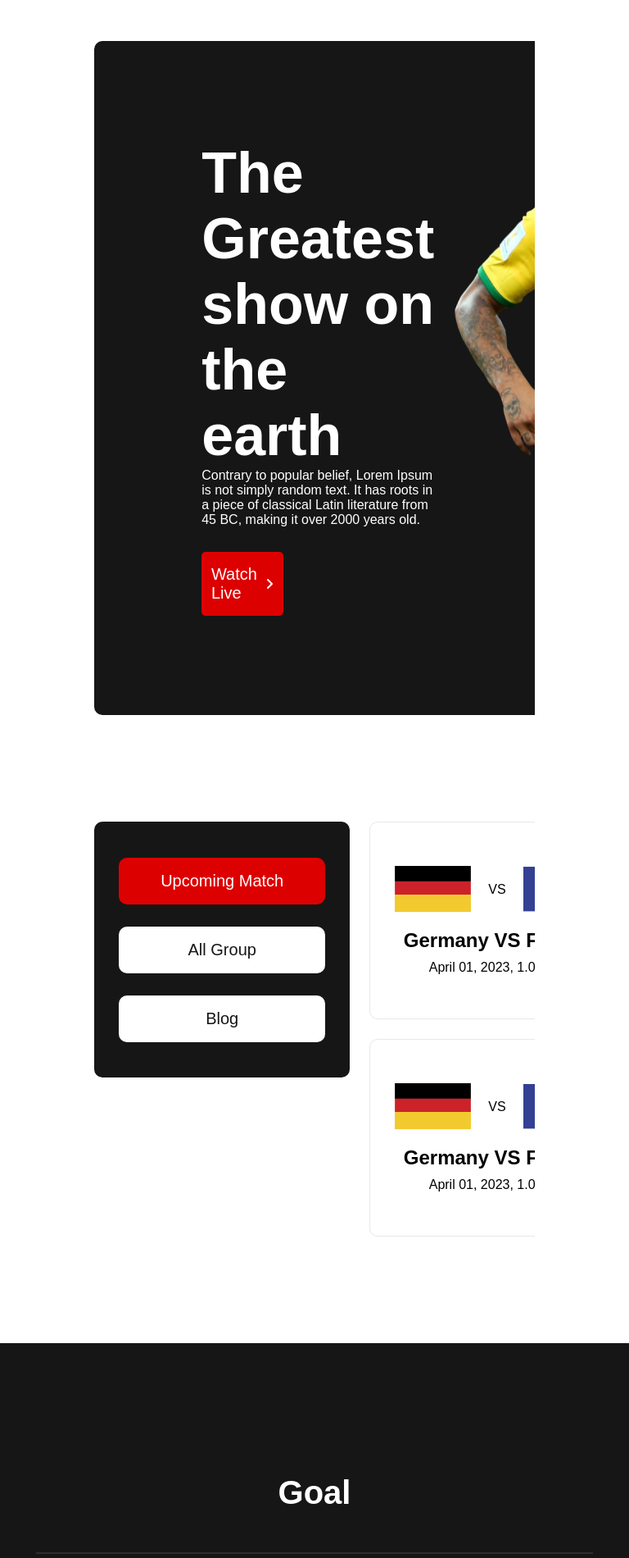
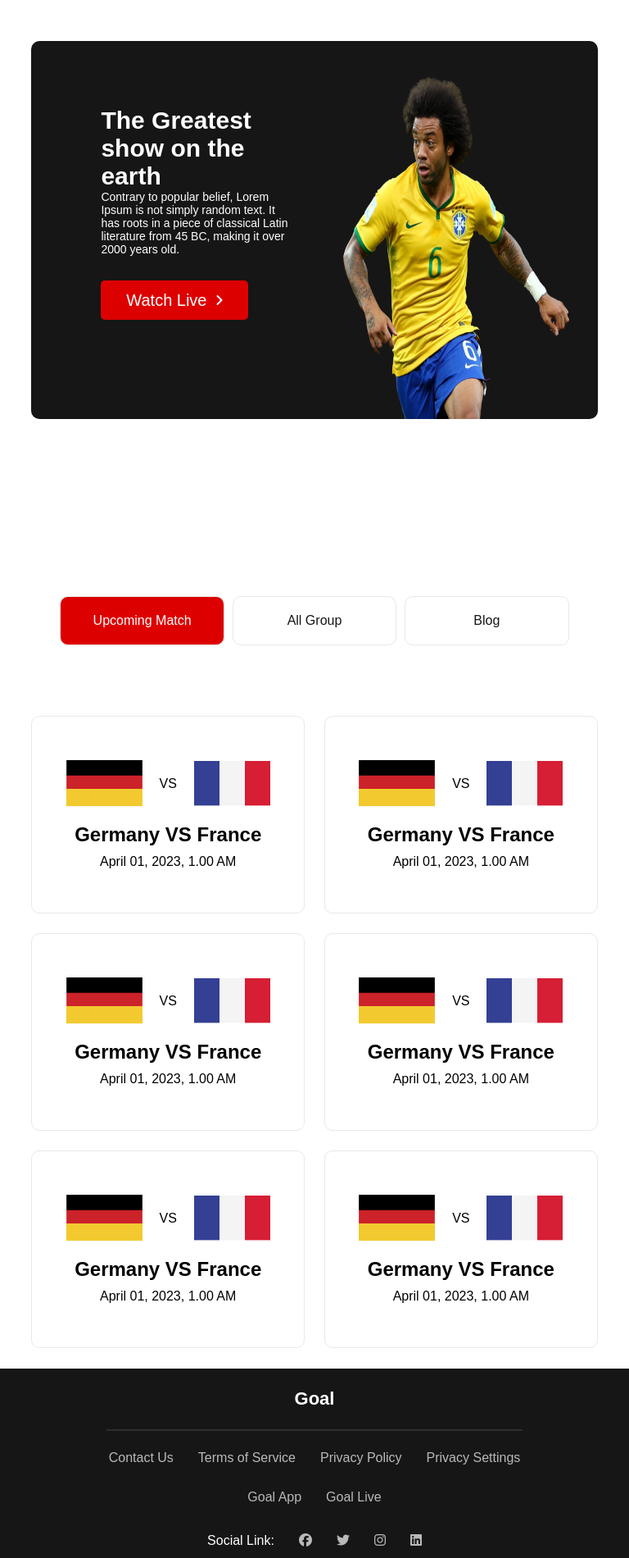
Before and after one commit to bony075/world-cup2022, a plain HTML site: page UpcomingMatch.html in a window 768 px wide. Shown: the top 1900 px of the page at 82% size. Drawn offline with Linux system fonts and the light colour scheme.

Commit message:
tablate responsive done

```diff
--- a/styles/style.css
+++ b/styles/style.css
@@ -256,7 +256,9 @@ main {
     grid-row-gap: 10px;
 }
 
-
+.view-all {
+    visibility: hidden;
+}
 
 
 
@@ -295,6 +297,137 @@ footer>div>a {
     margin-top: 35px;
     text-decoration: none;
     color: #ffff;
+
+}
+
+/* responsive design using media query for tablet */
+@media only screen and (min-width: 576px) and (max-width: 768px) {
+
+    .container {
+        width: 90%;
+    }
+
+    .banner {
+        width: 100%;
+        height: 100%;
+        grid-template-columns: repeat(2, 1fr);
+
+    }
+
+    .banner-details {
+        margin-top: 70px;
+
+        margin-left: 60px;
+        padding: 10px 25px;
+        display: flex;
+        flex-direction: column;
+        /* justify-content: space-between; */
+    }
+
+    .banner-info>h1 {
+
+        font-weight: 700;
+        font-size: 30px;
+    }
+
+    .banner-info>p {
+        font-weight: 400;
+        font-size: 14px;
+    }
+
+    .live-btn {
+        width: 180px;
+        height: 48px;
+    }
+
+    .banner-img>img {
+        margin-top: 12%;
+        height: 91%;
+        padding-left: 10%;
+        padding-right: 10%;
+        width: 100%;
+    }
+
+    /* blog  */
+    .blog-section {
+        flex-direction: column;
+        align-items: center;
+    }
+
+    .side-menu {
+        margin-top: -40px;
+        margin-bottom: -40px;
+        width: 100%;
+        background-color: white;
+        flex-direction: row;
+        align-items: center;
+        margin-left: 5px;
+        margin-right: 5px;
+
+
+    }
+
+    .side-menu>a {
+        font-size: 16px;
+        padding: 20px;
+        margin-left: 5px;
+        margin-right: 5px;
+        border: 1px solid #E8E8E8;
+
+    }
+
+    .blogs,
+    .Matches {
+        grid-template-columns: repeat(2, 2fr);
+    }
+
+    .blog:nth-last-child(-n+3) {
+        display: none;
+    }
+
+    .view-all {
+        visibility: visible;
+        margin-top: 30px;
+        margin-bottom: 30px;
+    }
+
+    .view-all>a {
+
+        text-decoration: none;
+        padding: 10px 30px;
+        color: white;
+        background-color: #DD0000;
+        border-radius: 5px;
+    }
+
+    /* footer section  */
+    footer {
+
+        margin-top: 25px;
+        padding: 24px 130px;
+    }
+
+    footer>h1 {
+        font-weight: 600;
+        font-size: 22px;
+    }
+
+    footer>hr {
+        margin-top: 24px;
+        margin-bottom: 24px;
+    }
+
+    footer>div {
+        /* flex-direction: column; */
+        flex-flow: row wrap;
+
+    }
+
+    .social-link {
+        display: flex;
+        flex-direction: row;
+        /* justify-content: center; */
+    }
 
 }
 
@@ -368,6 +501,10 @@ footer>div>a {
         grid-template-columns: repeat(1, 1fr);
     }
 
+    .view-all {
+        visibility: hidden;
+    }
+
     /* footer section  */
     footer {
 
```
Also changed, not shown: index.html (+3 -0 lines).
